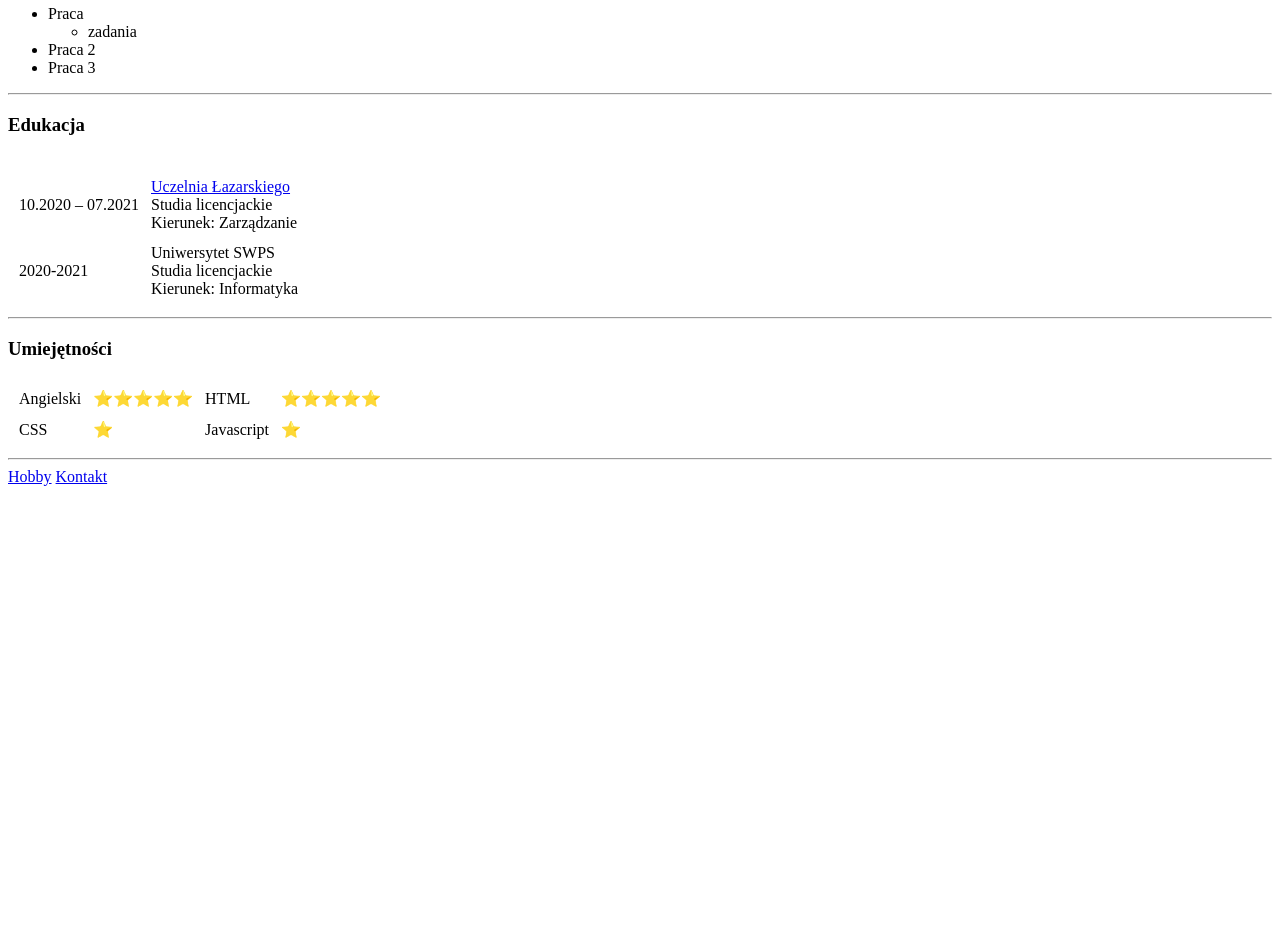
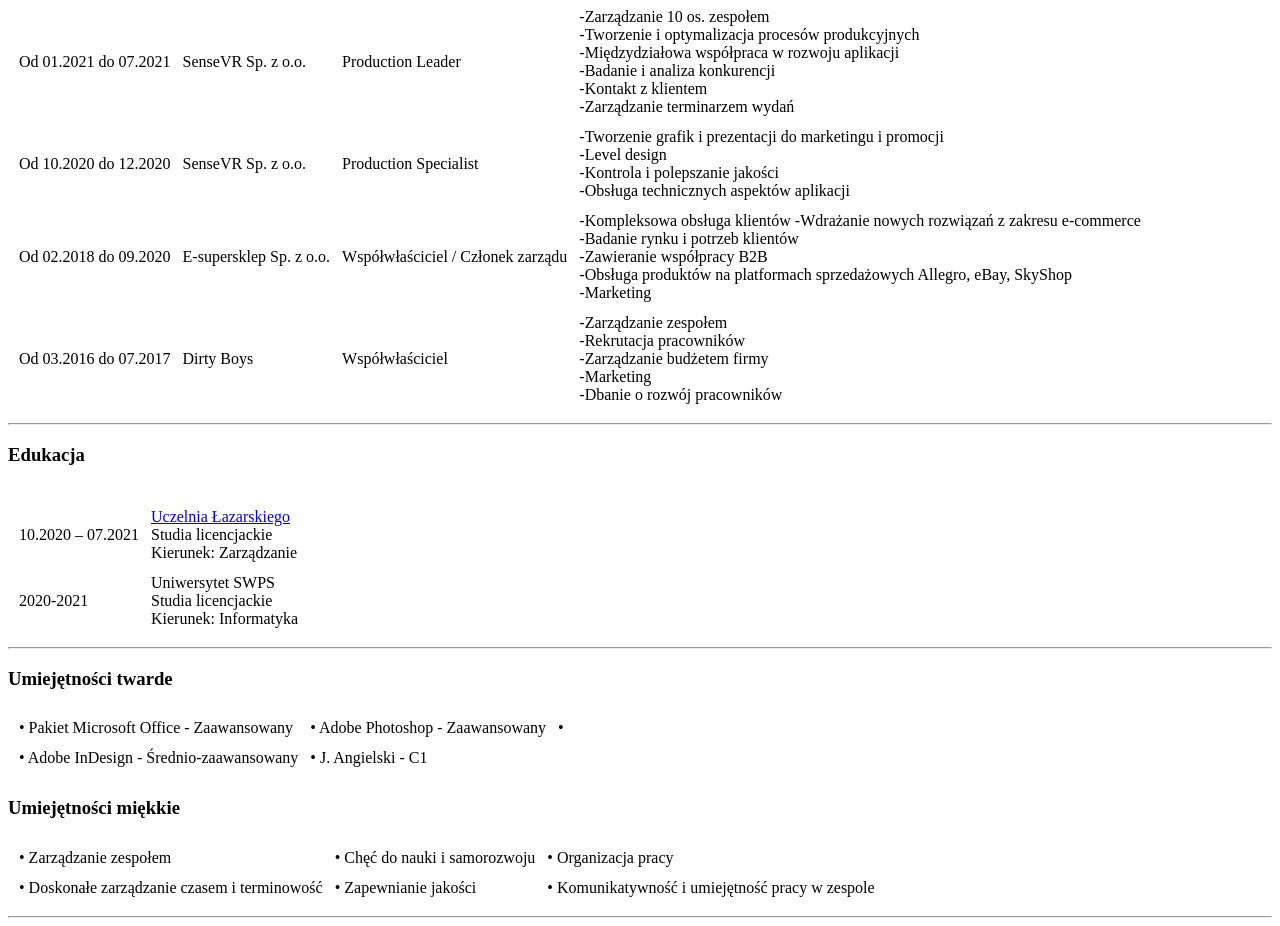
Before and after one commit to Deliora154/cv, a plain HTML site: page index.html in a window 1280 px wide. Shown: the part 496-1422 px from the top of the page. Before the commit the page ends 990 px from the top, so only its background shows below. Drawn offline with Linux system fonts and the light colour scheme.

Commit message:
remodeled website

```diff
--- a/index.html
+++ b/index.html
@@ -10,27 +10,84 @@
             <tr>
                 <td><img src="images/profile-circle.png" alt="Adrian profile picture" width="300" height="300"></td>
                 <td><h1>Adrian Filipek</h1>
-                <p><em>Junior <strong>Javascript/Typescript/React/Angualar/Node.js/Express.js</strong> Web Developer</em></p></td>
+                <p><em>Junior <strong>Javascript/Typescript/React/Angualar/Node.js/Express.js</strong> Web Developer</em></p>
+                <p>Jestem osobą która lubi wyzwania i zmienne środowisko. Najlepiej czuję się w
+                    rolach które wymagają myślenia, kreatywności, zaradności ,a przede wszystkim
+                    samodzielności. Słowa które najlepiej opisują moja pracę to Perfekcjonizm i
+                    Planowanie. Szukam pracy w której jest miejsce na rozwój osobisty jak i
+                    zawodowy ,a moje działania mają realny wpływ na rozwój i działanie firmy.
+                    Jestem otwarty na propozycje testowej współpracy.</p>
+                </td>
+            </tr>
+            <tr>
+                <td></td>
+                <td>
+                    <a href="hobby.html">Hobby</a>
+                    <a href="contact.html">Kontakt</a>
+                </td>
             </tr>
         </table>
-
-
-        <p>Jestem osobą która lubi wyzwania i zmienne środowisko. Najlepiej czuję się w
-            rolach które wymagają myślenia, kreatywności, zaradności ,a przede wszystkim
-            samodzielności. Słowa które najlepiej opisują moja pracę to Perfekcjonizm i
-            Planowanie. Szukam pracy w której jest miejsce na rozwój osobisty jak i
-            zawodowy ,a moje działania mają realny wpływ na rozwój i działanie firmy.
-            Jestem otwarty na propozycje testowej współpracy.</p>
         <hr>
         <h3>Doświadczenie zawodowe</h3>
-        <ul>
+        <table cellspacing="10">
+            <tr>
+                <td>Data</td>
+                <td>Pracodawca</td>
+                <td>Stanowisko</td>
+                <td>Zakres stanowiska</td>
+            </tr>
+            <tr>
+                <td>Od 01.2021 do 07.2021</td>
+                <td>SenseVR Sp. z o.o.</td>
+                <td>Production Leader</td>
+                <td>-Zarządzanie 10 os. zespołem <br>
+                    -Tworzenie i optymalizacja procesów produkcyjnych<br>
+                    -Międzydziałowa współpraca w rozwoju aplikacji<br>
+                    -Badanie i analiza konkurencji<br>
+                    -Kontakt z klientem<br>
+                    -Zarządzanie terminarzem wydań</td>
+            </tr>
+            <tr>
+                <td>Od 10.2020 do 12.2020</td>
+                <td>SenseVR Sp. z o.o.</td>
+                <td>Production Specialist</td>
+                <td>-Tworzenie grafik i prezentacji do marketingu i promocji<br>
+                    -Level design<br>
+                    -Kontrola i polepszanie jakości<br>
+                    -Obsługa technicznych aspektów aplikacji
+                </td>
+            </tr>
+            <tr>
+                <td>Od 02.2018 do 09.2020</td>
+                <td>E-supersklep Sp. z o.o.</td>
+                <td>Współwłaściciel / Członek zarządu</td>
+                <td>-Kompleksowa obsługa klientów
+                    -Wdrażanie nowych rozwiązań z zakresu e-commerce<br>
+                    -Badanie rynku i potrzeb klientów<br>
+                    -Zawieranie współpracy B2B<br>
+                    -Obsługa produktów na platformach sprzedażowych Allegro, eBay, SkyShop<br>
+                    -Marketing
+                </td>
+            </tr>
+            <tr>
+                <td>Od 03.2016 do 07.2017</td>
+                <td>Dirty Boys</td>
+                <td>Współwłaściciel</td>
+                <td>-Zarządzanie zespołem<br>
+                    -Rekrutacja pracowników<br>
+                    -Zarządzanie budżetem firmy<br>
+                    -Marketing<br>
+                    -Dbanie o rozwój pracowników</td>
+            </tr>
+        </table>
+      <!--  <ul>
             <li>Praca</li>
                 <ul>
                     <li>zadania</li>
                 </ul>
             <li>Praca 2</li>
             <li>Praca 3</li>
-        </ul>
+        </ul>  -->
         <hr>
         <h3>Edukacja</h3>
         <table cellspacing="10">
@@ -58,24 +115,34 @@
             </tfoot>
         </table>
         <hr>
-        <h3>Umiejętności</h3>
+        <h3>Umiejętności twarde</h3>
         <table cellspacing="10">
             <tr>
-                <td>Angielski</td>
-                <td>&#11088&#11088&#11088&#11088&#11088</td>
-                <td>HTML</td>
-                <td>&#11088&#11088&#11088&#11088&#11088</td>
+                <td>• Pakiet Microsoft Office - Zaawansowany</td>
+            <!-- <td>&#11088&#11088&#11088&#11088&#11088</td> -->
+                <td>• Adobe Photoshop - Zaawansowany</td>
+                <td>•  </td>
+            <!-- <td>&#11088&#11088&#11088&#11088&#11088</td> -->
             </tr>
             <tr>
-                <td>CSS</td>
-                <td>&#11088</td>
-                <td>Javascript</td>
-                <td>&#11088</td>
+                <td>• Adobe InDesign - Średnio-zaawansowany</td>
+                <td>• J. Angielski - C1</td>
+            </tr>
+        </table>
+        <h3>Umiejętności miękkie</h3>
+        <table cellspacing="10">
+            <tr>
+                <td>• Zarządzanie zespołem</td>
+                <td>• Chęć do nauki i samorozwoju</td>
+                <td>• Organizacja pracy</td>
+            </tr>
+            <tr>
+                <td>• Doskonałe zarządzanie czasem i terminowość</td>
+                <td>• Zapewnianie jakości</td>
+                <td>• Komunikatywność i umiejętność pracy w zespole</td>
             </tr>
         </table>
         <hr>
-        <a href="hobby.html">Hobby</a>
-        <a href="contact.html">Kontakt</a>
        <!-- <h3>Education</h3>  <--- to jest lista (Unorganised List)
         <ul>
             <li><a href="https://www.lazarski.pl/">Uczelnia Łazarskiego</a></li>
```
Also changed, not shown: contact.html (+2 -2 lines), hobby.html (+14 -2 lines).
